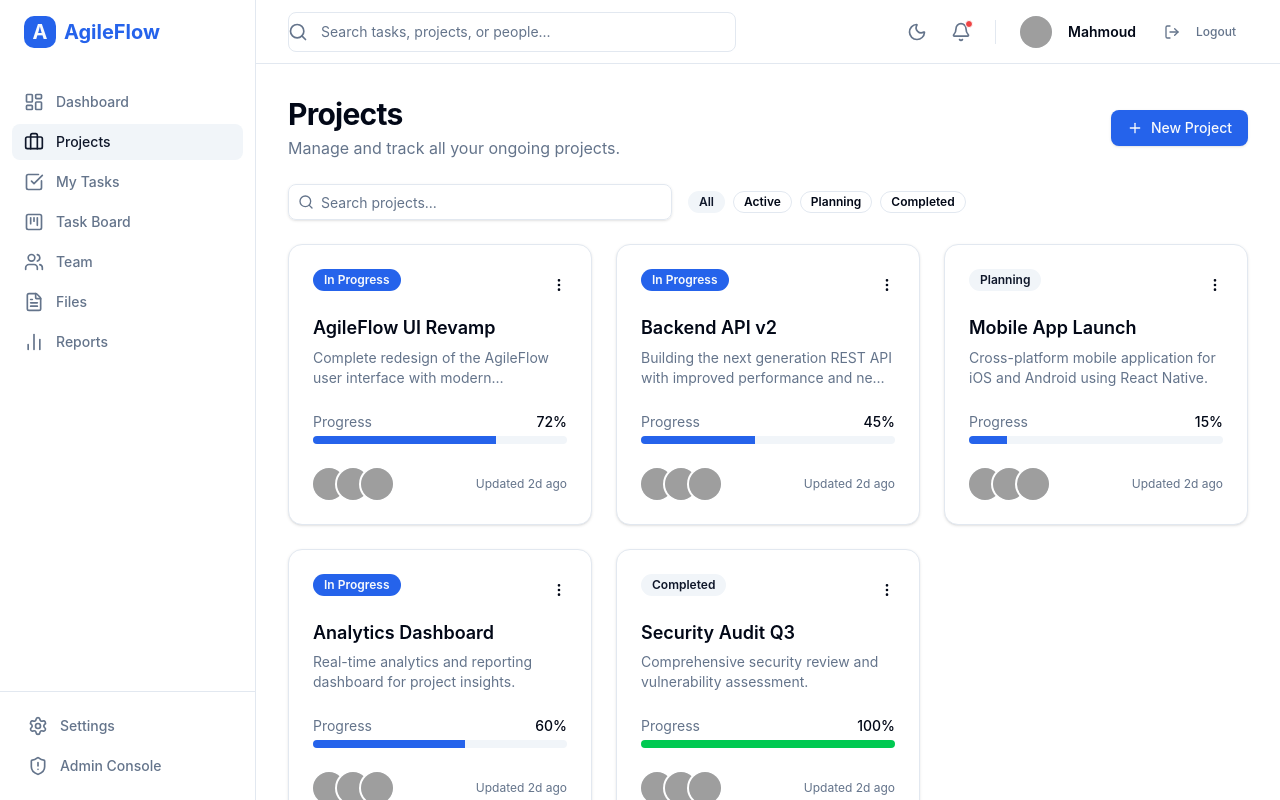
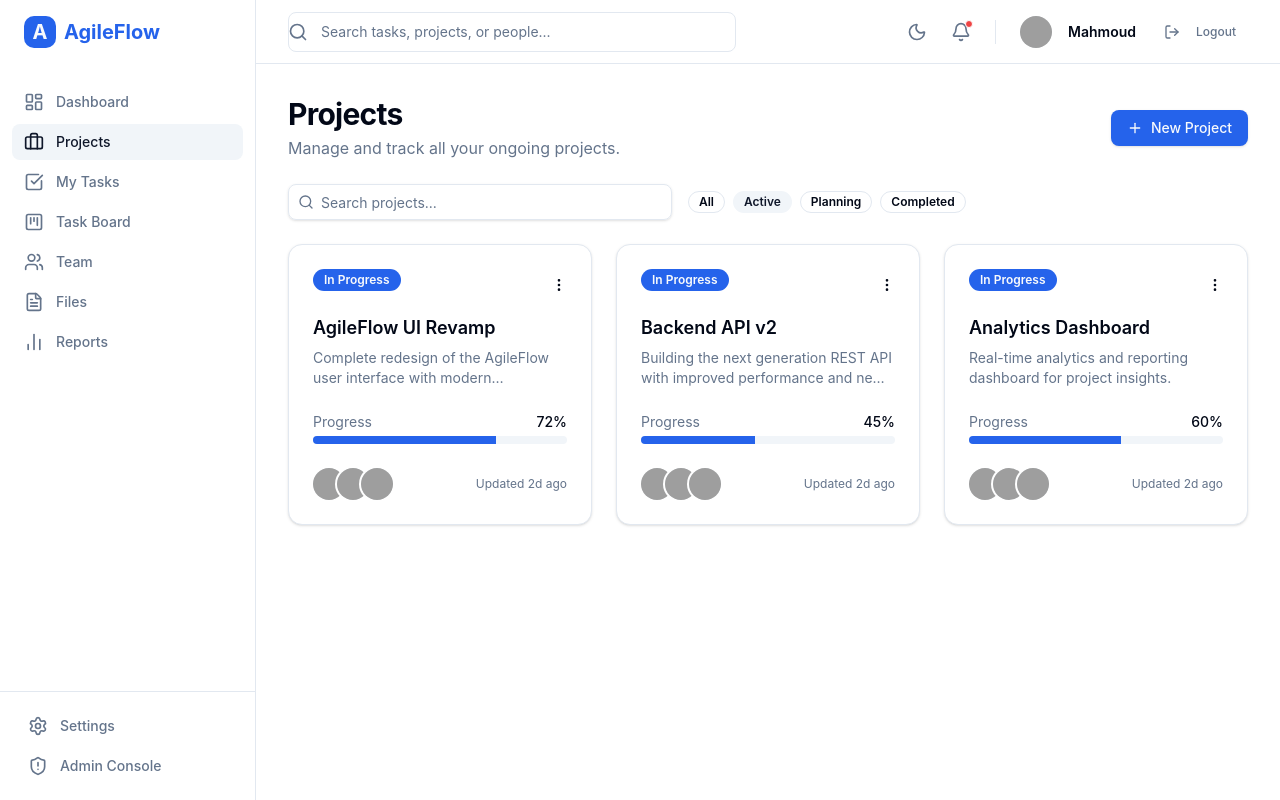
Before and after one commit to ELLEBOUDY/AgileFlow-Projects, a React (Vite) app in the folder frontend/: page /projects in a window 1280 px wide. Both pictures are taken after a click on the element "Active". Built offline with nearby package versions, Linux system fonts and the light colour scheme; data requests are answered from the project's data file; grey boxes are pictures that could not be loaded.

Commit message:
add seaching and filtering functionality to the projects page

```diff
--- a/frontend/src/pages/ProjectsPage.tsx
+++ b/frontend/src/pages/ProjectsPage.tsx
@@ -4,22 +4,48 @@ import api from "../services/api";
 import { Button } from "../components/ui/button";
 import { Input } from "../components/ui/input";
 import { Badge } from "../components/ui/badge";
+import { useState, useMemo } from "react";
 
 export function ProjectsPage() {
   const { data: projects = [], isLoading } = useQuery({
-    queryKey: ['projects'],
+    queryKey: ["projects"],
     queryFn: async () => {
-      const { data } = await api.get('/projects');
+      const { data } = await api.get("/projects");
       return data;
-    }
+    },
   });
+
+  const [search, setSearch] = useState("");
+  const [statusFilter, setStatusFilter] = useState("all");
+
+  const filteredProjects = useMemo(() => {
+    return projects.filter((project: any) => {
+      // filter by status
+      if (statusFilter !== "all" && project.status !== statusFilter) {
+        return false;
+      }
+
+      // filter by search text
+      if (search.trim() !== "") {
+        const text = search.toLowerCase();
+        return (
+          project.title.toLowerCase().includes(text) ||
+          project.description?.toLowerCase().includes(text)
+        );
+      }
+
+      return true;
+    });
+  }, [projects, search, statusFilter]);
 
   return (
     <div className="space-y-6 animate-in fade-in slide-in-from-bottom-4 duration-500">
       <div className="flex flex-col sm:flex-row justify-between items-start sm:items-center gap-4">
         <div>
           <h2 className="text-3xl font-bold tracking-tight">Projects</h2>
-          <p className="text-muted-foreground mt-1">Manage and track all your ongoing projects.</p>
+          <p className="text-muted-foreground mt-1">
+            Manage and track all your ongoing projects.
+          </p>
         </div>
         <Button className="flex items-center gap-2">
           <Plus className="w-4 h-4" />
@@ -30,34 +56,80 @@ export function ProjectsPage() {
       <div className="flex flex-col sm:flex-row items-start sm:items-center gap-4">
         <div className="relative flex-1 w-full max-w-sm">
           <Search className="absolute left-2.5 top-2.5 h-4 w-4 text-muted-foreground" />
-          <Input type="search" placeholder="Search projects..." className="pl-8" />
+          <Input
+            type="search"
+            placeholder="Search projects..."
+            className="pl-8"
+            value={search}
+            onChange={(e) => setSearch(e.target.value)}
+          />
         </div>
         <div className="flex gap-2 flex-wrap">
-          <Badge variant="secondary" className="cursor-pointer hover:bg-secondary/80">All</Badge>
-          <Badge variant="outline" className="cursor-pointer hover:bg-secondary">Active</Badge>
-          <Badge variant="outline" className="cursor-pointer hover:bg-secondary">Planning</Badge>
-          <Badge variant="outline" className="cursor-pointer hover:bg-secondary">Completed</Badge>
+          <Badge
+            variant={statusFilter === "all" ? "secondary" : "outline"}
+            onClick={() => setStatusFilter("all")}
+            className="cursor-pointer"
+          >
+            All
+          </Badge>
+
+          <Badge
+            variant={statusFilter === "in_progress" ? "secondary" : "outline"}
+            onClick={() => setStatusFilter("in_progress")}
+            className="cursor-pointer"
+          >
+            Active
+          </Badge>
+
+          <Badge
+            variant={statusFilter === "planning" ? "secondary" : "outline"}
+            onClick={() => setStatusFilter("planning")}
+            className="cursor-pointer"
+          >
+            Planning
+          </Badge>
+
+          <Badge
+            variant={statusFilter === "completed" ? "secondary" : "outline"}
+            onClick={() => setStatusFilter("completed")}
+            className="cursor-pointer"
+          >
+            Completed
+          </Badge>
         </div>
       </div>
 
       {isLoading ? (
-        <div className="text-center text-muted-foreground py-12 animate-pulse">Loading projects...</div>
+        <div className="text-center text-muted-foreground py-12 animate-pulse">
+          Loading projects...
+        </div>
       ) : (
         <div className="grid gap-6 md:grid-cols-2 lg:grid-cols-3">
-          {projects.map((project: any) => (
-            <div key={project.id} className="rounded-xl border bg-card text-card-foreground shadow-sm p-6 flex flex-col justify-between hover:shadow-md transition-all cursor-pointer">
+          {filteredProjects.map((project: any) => (
+            <div
+              key={project.id}
+              className="rounded-xl border bg-card text-card-foreground shadow-sm p-6 flex flex-col justify-between hover:shadow-md transition-all cursor-pointer"
+            >
               <div>
                 <div className="flex justify-between items-start mb-4">
-                  <Badge variant={project.status === 'in_progress' ? 'default' : 'secondary'} className="capitalize">
-                    {project.status.replace('_', ' ')}
+                  <Badge
+                    variant={
+                      project.status === "in_progress" ? "default" : "secondary"
+                    }
+                    className="capitalize"
+                  >
+                    {project.status.replace("_", " ")}
                   </Badge>
                   <Button variant="ghost" size="icon" className="h-8 w-8 -mr-2">
                     <MoreVertical className="w-4 h-4" />
                   </Button>
                 </div>
-                <h3 className="font-semibold text-lg leading-tight mb-2">{project.title}</h3>
+                <h3 className="font-semibold text-lg leading-tight mb-2">
+                  {project.title}
+                </h3>
                 <p className="text-sm text-muted-foreground line-clamp-2 mb-6">
-                  {project.description || "No description provided for this project. Update it to help your team understand the goal."}
+                  {project.description ||
+                    "No description provided for this project. Update it to help your team understand the goal."}
                 </p>
               </div>
 
@@ -69,7 +141,7 @@ export function ProjectsPage() {
                   </div>
                   <div className="h-2 bg-secondary rounded-full overflow-hidden">
                     <div
-                      className={`h-full ${project.progress === 100 ? 'bg-green-500' : 'bg-primary'}`}
+                      className={`h-full ${project.progress === 100 ? "bg-green-500" : "bg-primary"}`}
                       style={{ width: `${project.progress}%` }}
                     />
                   </div>
@@ -78,10 +150,17 @@ export function ProjectsPage() {
                 <div className="flex justify-between items-center pt-2">
                   <div className="flex -space-x-2">
                     {[1, 2, 3].map((i) => (
-                      <img key={i} className="inline-block h-8 w-8 rounded-full ring-2 ring-background bg-accent" src={`https://api.dicebear.com/7.x/avataaars/svg?seed=${project.id + i}`} alt="" />
+                      <img
+                        key={i}
+                        className="inline-block h-8 w-8 rounded-full ring-2 ring-background bg-accent"
+                        src={`https://api.dicebear.com/7.x/avataaars/svg?seed=${project.id + i}`}
+                        alt=""
+                      />
                     ))}
                   </div>
-                  <span className="text-xs text-muted-foreground">Updated 2d ago</span>
+                  <span className="text-xs text-muted-foreground">
+                    Updated 2d ago
+                  </span>
                 </div>
               </div>
             </div>
```
